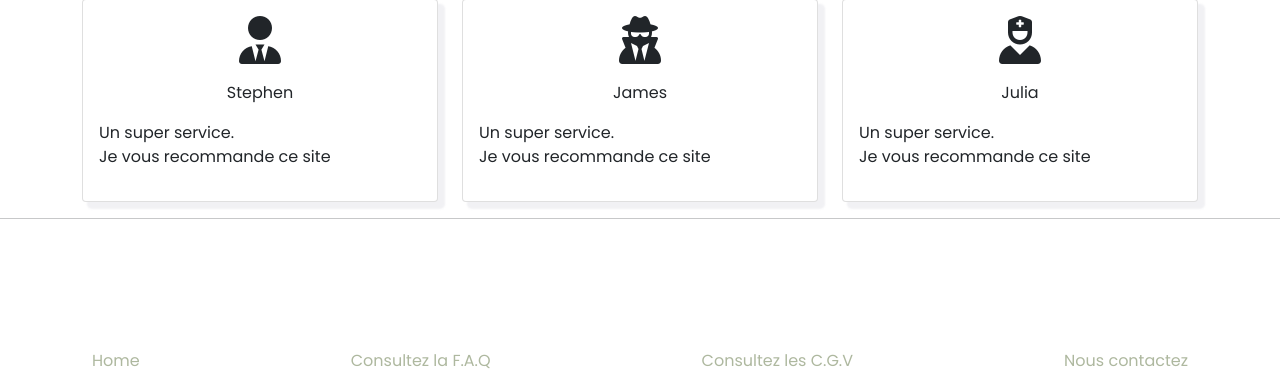
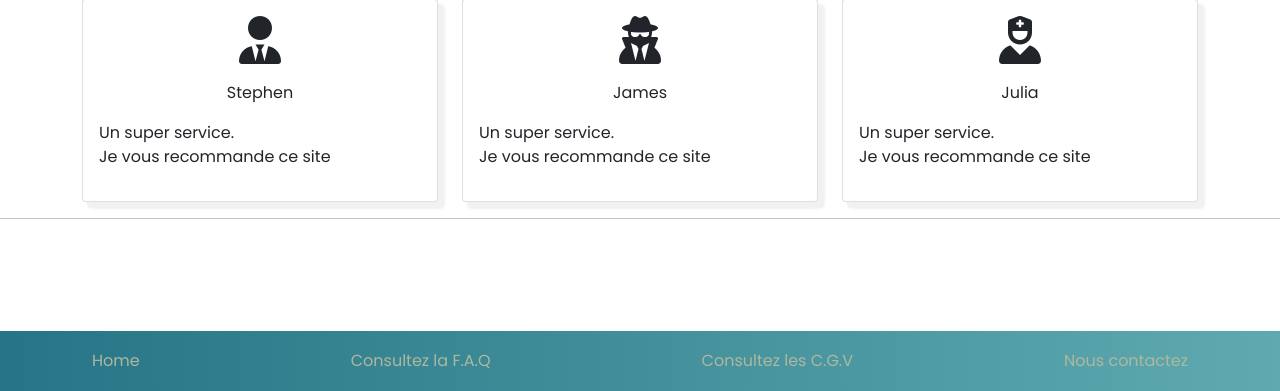
Before and after one commit to enPausee/DonkeyCar, a PHP site: template src/View/main/index.php in a window 1280 px wide. Shown: the part 1856-2247 px from the top of the page. Run offline with PHP 8.4, Linux system fonts and the light colour scheme; the template is opened without the code that fills it, so the values that code supplies are empty; some libraries are stand-ins or nearby versions.

Commit message:
fix footer

```diff
--- a/public/css/style.css
+++ b/public/css/style.css
@@ -285,7 +285,7 @@ li.active a {
     bottom: 100%;
   }
 }
-*/
+
 /*section pour footer*/
 
 footer {
@@ -294,7 +294,6 @@ footer {
     var(--degrade-color-1),
     var(--degrade-color-2)
   );
-  background: red;
   width: 100%;
 }
 
```
